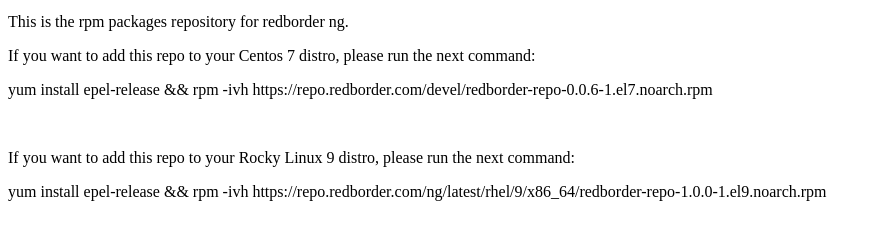
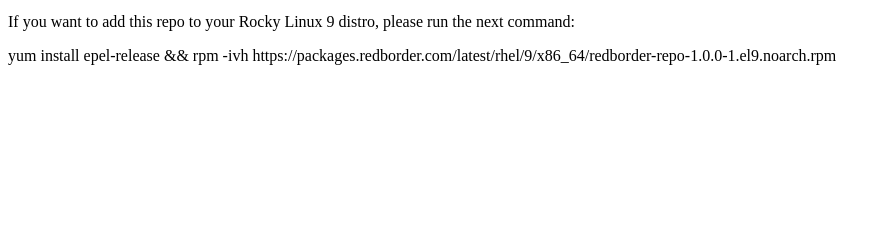
Before and after one commit to redBorder/redborder-repo, a plain HTML site: page resources/web/index.html in a window 1280 px wide. Shown: the part 73-312 px from the top of the page, without its empty margins (0-890 px from the left). Drawn offline with Linux system fonts and the light colour scheme.

Commit message:
Adapt to packages.redborder.com

```diff
--- a/resources/web/index.html
+++ b/resources/web/index.html
@@ -16,11 +16,7 @@
       </tr>
     </table>
 
-    <p>This is the rpm packages repository for redborder ng. </p>
-    <p>If you want to add this repo to your Centos 7 distro, please run the next command:</p>
-    <p>yum install epel-release && rpm -ivh https://repo.redborder.com/devel/redborder-repo-0.0.6-1.el7.noarch.rpm</p>
-    <br/>
     <p>If you want to add this repo to your Rocky Linux 9 distro, please run the next command:</p>
-    <p>yum install epel-release && rpm -ivh https://repo.redborder.com/ng/latest/rhel/9/x86_64/redborder-repo-1.0.0-1.el9.noarch.rpm</p>
+    <p>yum install epel-release && rpm -ivh https://packages.redborder.com/latest/rhel/9/x86_64/redborder-repo-1.0.0-1.el9.noarch.rpm</p>
   </body>
 </html>
```
Also changed, not shown: 3 other files.
